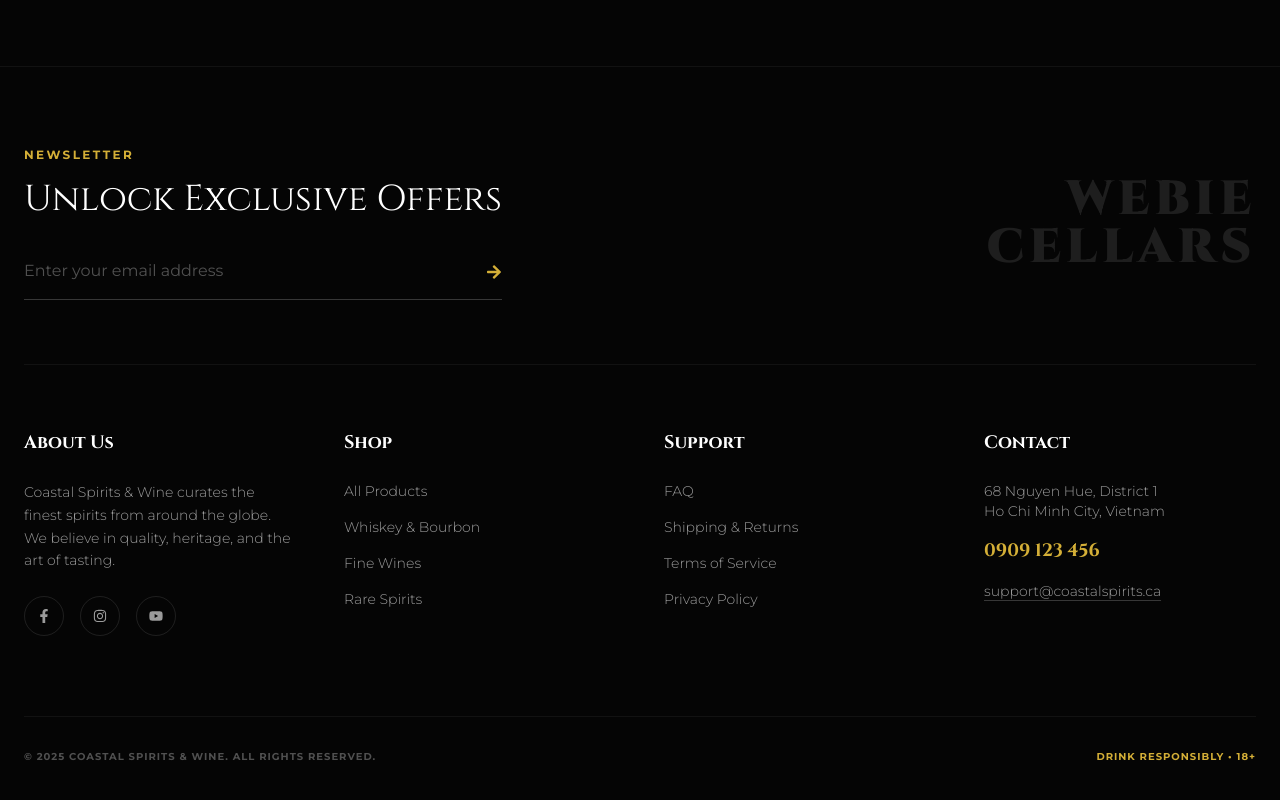
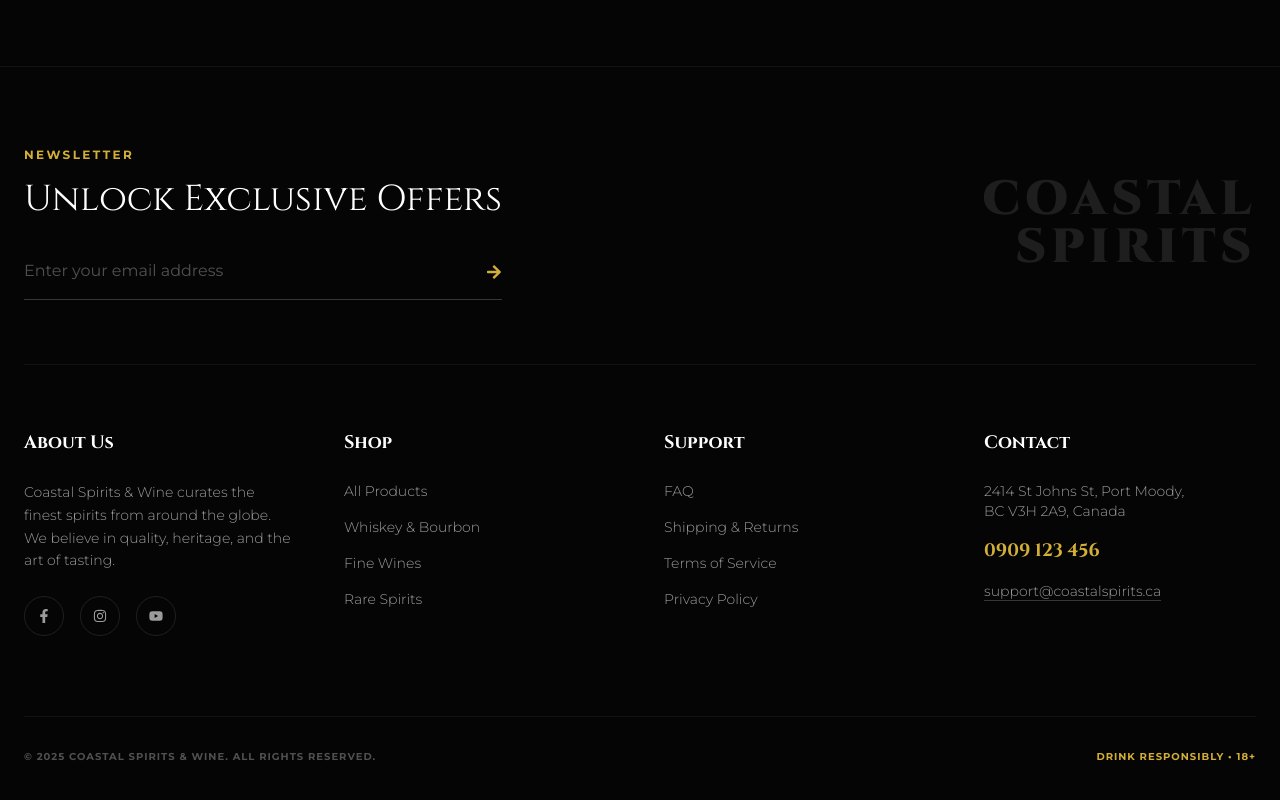
Before and after one commit to PhjnX/map-project, a React (Vite) app: page / in a window 1280 px wide. Shown: the part 3894-4694 px from the top of the page. Built offline with nearby package versions, Linux system fonts and the light colour scheme; a web font is replaced by a local one.

Commit message:
fix footer

```diff
--- a/src/components/Footer.tsx
+++ b/src/components/Footer.tsx
@@ -32,9 +32,9 @@ export default function Footer() {
 
           <div className="hidden md:block text-right">
             <h2 className="font-serif text-5xl font-black text-white/10 tracking-widest uppercase select-none">
-              Webie
+              Coastal
               <br />
-              Cellars
+              Spirits
             </h2>
           </div>
         </div>
@@ -156,8 +156,9 @@ export default function Footer() {
             </h4>
             <div className="space-y-4 text-sm font-light">
               <p>
-                68 Nguyen Hue, District 1<br />
-                Ho Chi Minh City, Vietnam
+                2414 St Johns St, Port Moody,
+                <br />
+                BC V3H 2A9, Canada
               </p>
               <p className="text-[#D4AF37] font-bold text-lg font-serif">
                 0909 123 456
```
